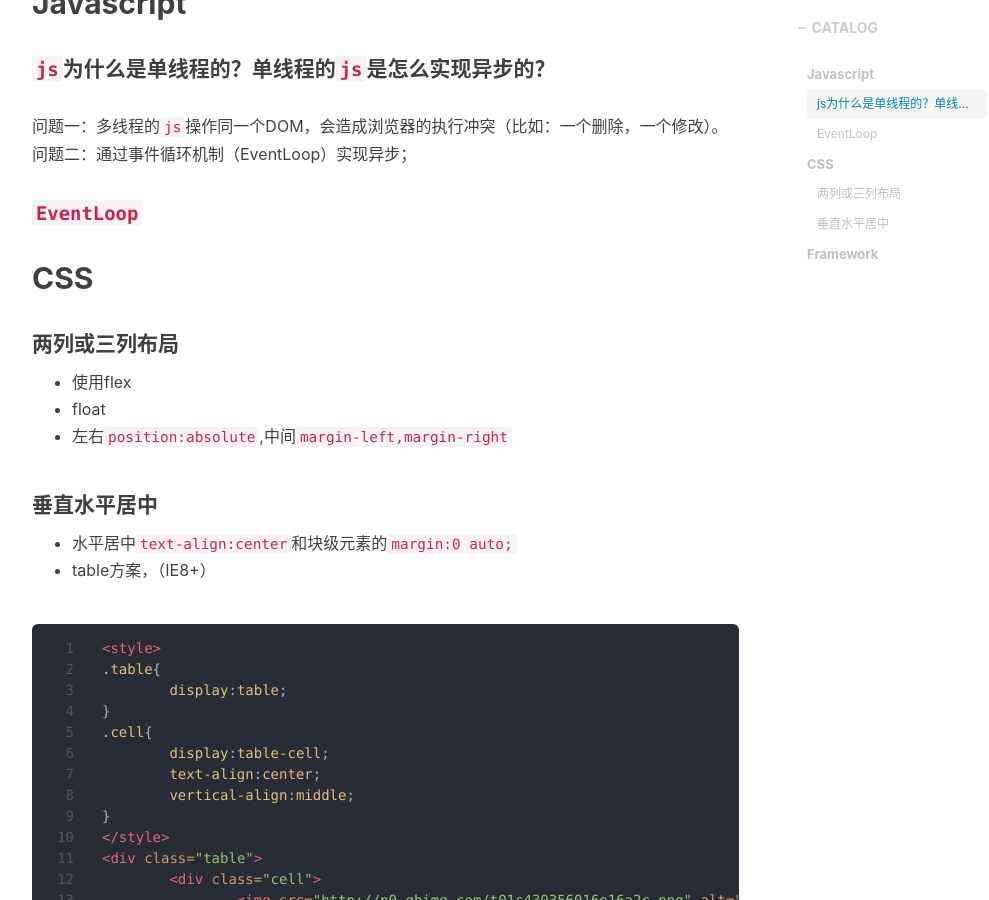
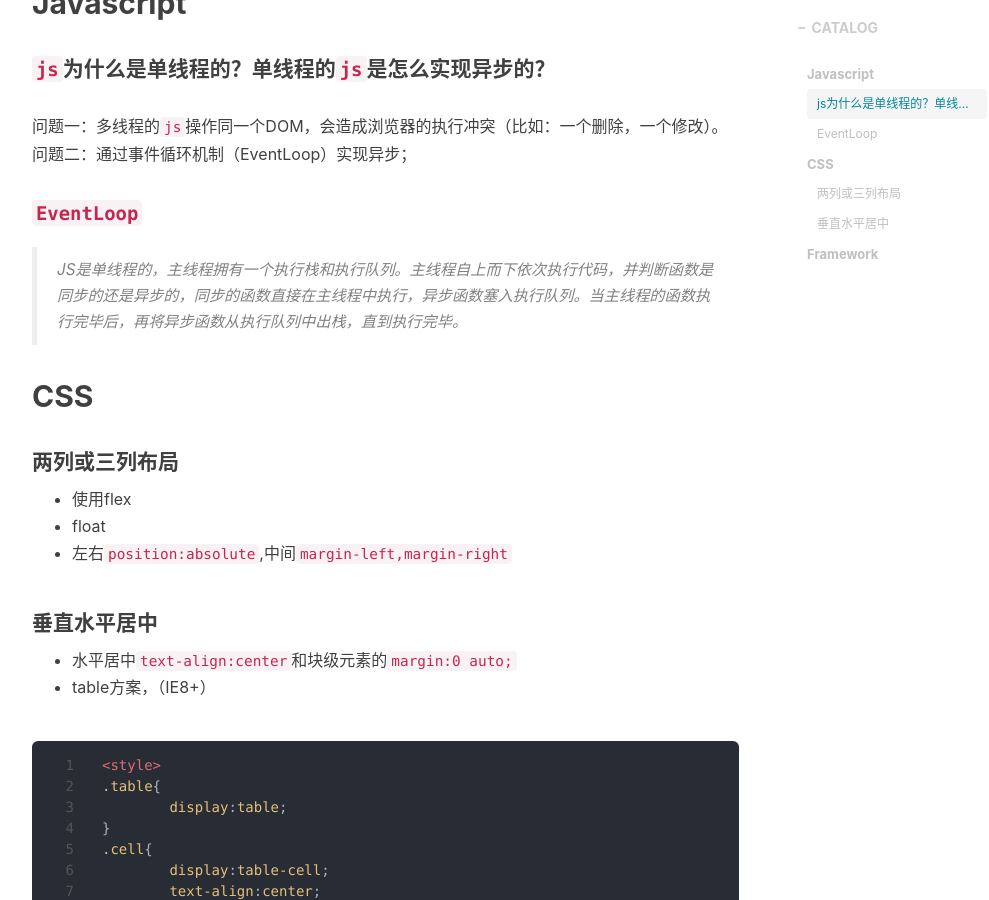
Before and after one commit to millzhang/millzhang.github.com, a Jekyll site: the page built from _posts/2019-07-04-讲清基础.md, in a window 1280 px wide and 900 px high, scrolled down 318 px. Shown: the whole window, without its empty margins (233-1222 px from the left). Built offline with Jekyll 4.4.1, drawn with Linux system fonts in a browser that asks for light colours; nearby versions of some CDN libraries; comment, search, counter and statistics services are not loaded.

Commit message:
修改文件: _posts/2019-07-04-讲清基础.md

```diff
--- a/_posts/2019-07-04-讲清基础.md
+++ b/_posts/2019-07-04-讲清基础.md
@@ -19,6 +19,8 @@ tags:
 问题二：通过事件循环机制（EventLoop）实现异步；
 
 #### `EventLoop`
+
+> JS是单线程的，主线程拥有一个执行栈和执行队列。主线程自上而下依次执行代码，并判断函数是同步的还是异步的，同步的函数直接在主线程中执行，异步函数塞入执行队列。当主线程的函数执行完毕后，再将异步函数从执行队列中出栈，直到执行完毕。
 
 
 
```
